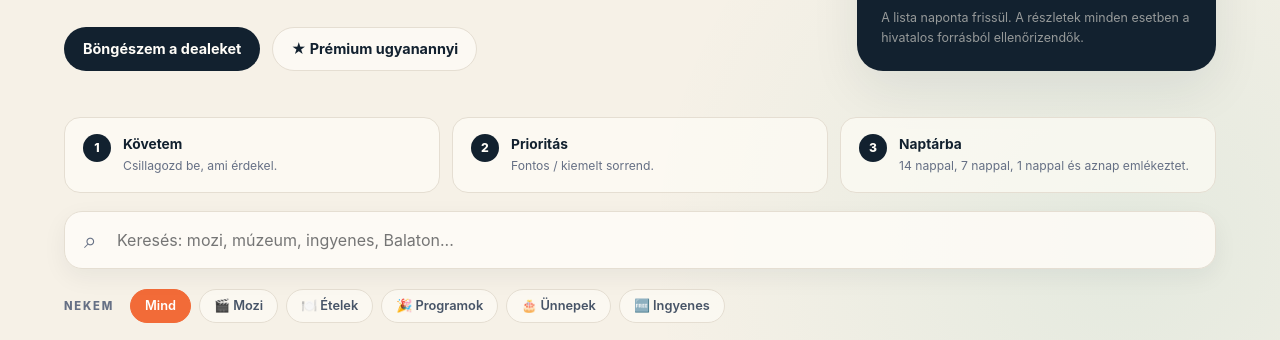
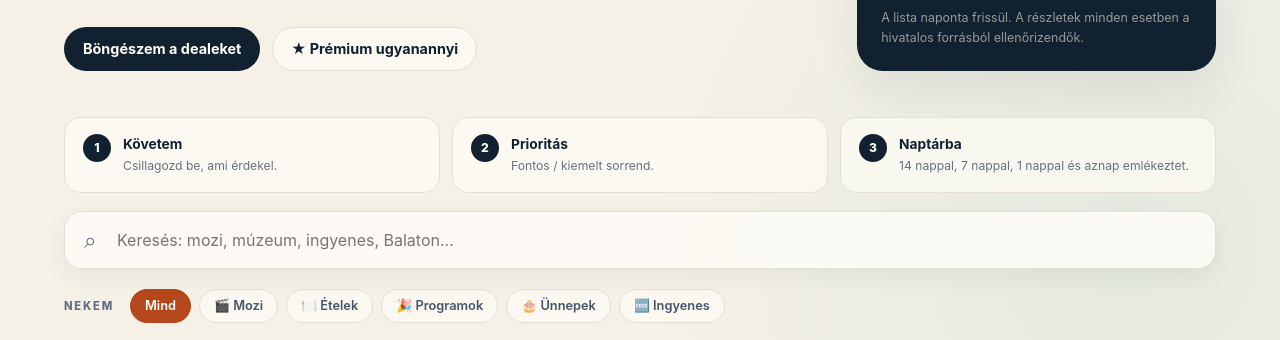
Before and after one commit to Gyuri125/big-deal-radar, a website built with Vite: page index.html in a window 1280 px wide. Shown: the part 441-781 px from the top of the page. Built offline with nearby package versions, Linux system fonts and the light colour scheme; files whose address does not match are found by name.

Commit message:
fix: tooltip akadálymentesség és kontraszt

```diff
--- a/src/site/main.ts
+++ b/src/site/main.ts
@@ -1082,6 +1082,7 @@ const linkTooltip = document.createElement('div');
 linkTooltip.className = 'link-tooltip';
 linkTooltip.id = 'link-tooltip';
 linkTooltip.setAttribute('role', 'tooltip');
+linkTooltip.setAttribute('aria-label', 'Link előnézet');
 document.body.appendChild(linkTooltip);
 
 let linkTooltipTimer: number | undefined;
--- a/src/site/style.css
+++ b/src/site/style.css
@@ -413,8 +413,8 @@ a {
 }
 
 .focus-block .chip.active {
-  background: var(--orange);
-  border-color: var(--orange);
+  background: #b5471d;
+  border-color: #b5471d;
   color: #fff;
 }
 
```
